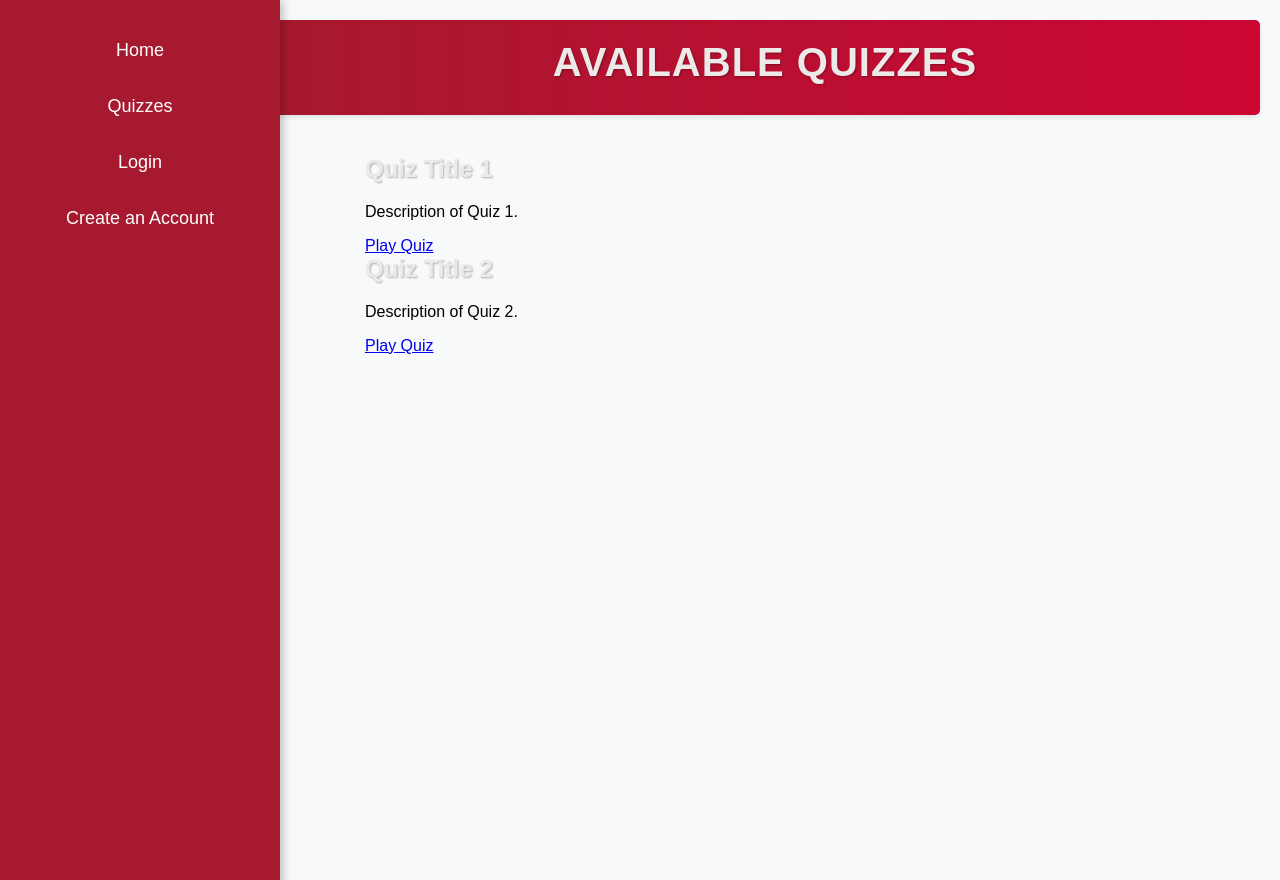
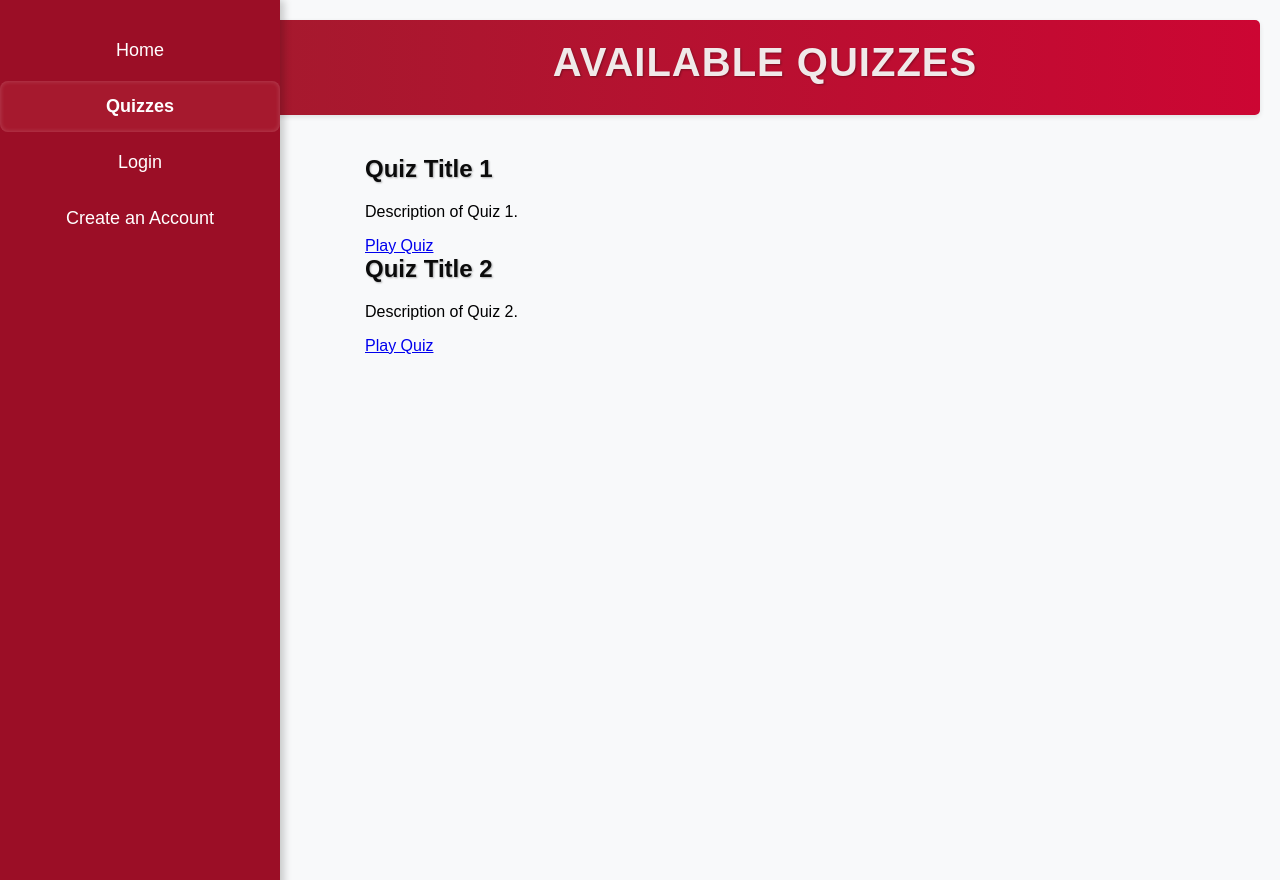
Before and after one commit to Joshua-Justus/Trivia-Game-276, a Flask app: page /quizzes in a window 1280 px wide. Run offline with Flask 3, Linux system fonts and the light colour scheme.

Commit message:
bug fixes in front end

```diff
--- a/static/main.css
+++ b/static/main.css
@@ -38,28 +38,64 @@ h2 {
     text-shadow: 1px 1px 2px rgba(0, 0, 0, 0.3); /* Text shadow */
 }
 
+/* Style for the sidebar */
+.sidebar {
+    height: 100vh;
+    width: 250px;
+    background-color: #A6192E; /* SFU Dark Red */
+    padding-top: 20px;
+    position: fixed;
+    box-shadow: 4px 0 8px rgba(0, 0, 0, 0.2); /* Enhanced shadow for depth */
+    transition: width 0.3s; /* Smooth transition for sidebar */
+    text-align: center; /* Center-align the text */
+}
+
+/* Sidebar hover effect */
 .sidebar:hover {
     width: 280px; /* Expands on hover */
+    background-color: #9B0E26; /* Slightly darker red on hover */
 }
 
+/* Sidebar link styles */
 .sidebar a {
-    padding: 15px;
+    padding: 15px 20px; /* Increased padding for a more button-like appearance */
     text-decoration: none; /* Ensure no underline */
     font-size: 18px;
     color: white;
     display: block;
     margin: 5px 0;
-    border-radius: 4px; /* Rounded corners */
-    transition: background-color 0.3s, transform 0.2s; /* Smooth transition */
+    border-radius: 8px; /* More rounded corners */
+    transition: background-color 0.3s, transform 0.2s, box-shadow 0.3s; /* Smooth transition */
 }
 
+/* Sidebar link hover effect */
 .sidebar a:hover {
     background-color: #CC0633; /* SFU Light Red */
-    transform: scale(1.05); /* Slightly enlarge on hover */
+    transform: translateY(-2px); /* Slightly lift on hover */
+    box-shadow: 0 4px 10px rgba(0, 0, 0, 0.2); /* Enhanced shadow on hover */
 }
 
+/* Active link styling */
 .active {
     background-color: #A6192E; /* SFU Dark Red */
+    font-weight: bold; /* Bold for active link */
+    box-shadow: inset 0 0 5px rgba(255, 255, 255, 0.2); /* Inner shadow effect */
+}
+
+/* Responsive sidebar styles */
+@media (max-width: 768px) {
+    .sidebar {
+        width: 80px; /* Adjusted width for mobile */
+    }
+
+    .sidebar a {
+        font-size: 16px; /* Smaller font for mobile */
+        padding: 10px; /* Less padding on mobile */
+    }
+
+    .sidebar:hover {
+        width: 120px; /* Expanded width on hover for mobile */
+    }
 }
 
 /* Main content styling */
@@ -102,13 +138,18 @@ header {
     box-shadow: 0 0 25px rgba(0, 0, 0, 0.2); /* Deep shadow on hover */
 }
 
+.quiz-title {
+    color: #0b0b0b; /* Change this to the desired color */
+    text-shadow: 1px 1px 2px rgba(0, 0, 0, 0.3); /* Optional: Add a shadow for effect */
+}
+
 .question-box {
     margin-bottom: 20px;
 }
 
 h1, h2 {
     margin-top: 0;
-    color: #eee9e9; /* Darker text for headings */
+    color: #f0e9e9; /* Darker text for headings */
 }
 
 /* Options list styling */
--- a/templates/quizzes.html
+++ b/templates/quizzes.html
@@ -27,12 +27,12 @@
         <div class="container">
             <div class="quiz-list">
                 <div class="quiz-item">
-                    <h2>Quiz Title 1</h2>
+                    <h2 class="quiz-title">Quiz Title 1</h2>
                     <p>Description of Quiz 1.</p>
                     <a href="/play_quiz/1" class="btn">Play Quiz</a>
                 </div>
                 <div class="quiz-item">
-                    <h2>Quiz Title 2</h2>
+                    <h2 class="quiz-title">Quiz Title 2</h2>
                     <p>Description of Quiz 2.</p>
                     <a href="/play_quiz/2" class="btn">Play Quiz</a>
                 </div>
@@ -40,9 +40,8 @@
             </div>
         </div>
     </div>
-    <!-- Footer
-    <footer>
+    <!-- Footer -->
+    <!-- <footer>
         <p>Trivia 276</p>
     </footer> -->
 </body>
-</html>
```
